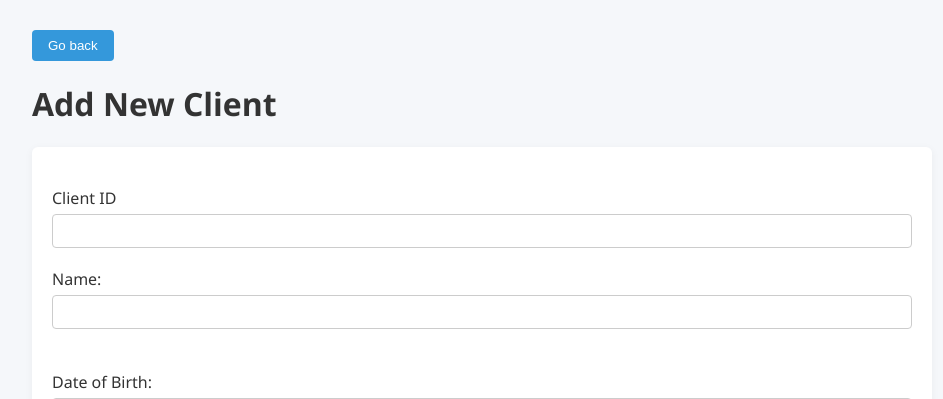
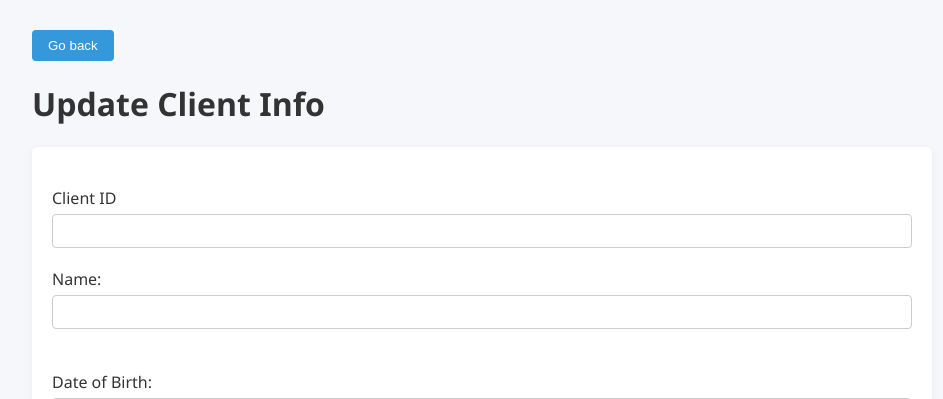
Before and after one commit to Remusseah/Client_interface, a Flask app: page /update_page in a window 1280 px wide. Shown: the top 399 px of the page, without its empty margins (158-1101 px from the left). Run offline with Flask 3, Linux system fonts and the light colour scheme; some libraries are stand-ins or nearby versions.

Commit message:
thingysss

```diff
--- a/templates/update.html
+++ b/templates/update.html
@@ -10,7 +10,7 @@
     <a href="/main_page" style="text-decoration: none;">
         <button type="button">Go back</button>
       </a>
-    <h1>Add New Client</h1>
+    <h1>Update Client Info</h1>
     <form id="updateClientForm">
     <div class="mb-4">
     <label for="client_id" class="block text-sm font-medium text-gray-700">Client ID</label>
```
